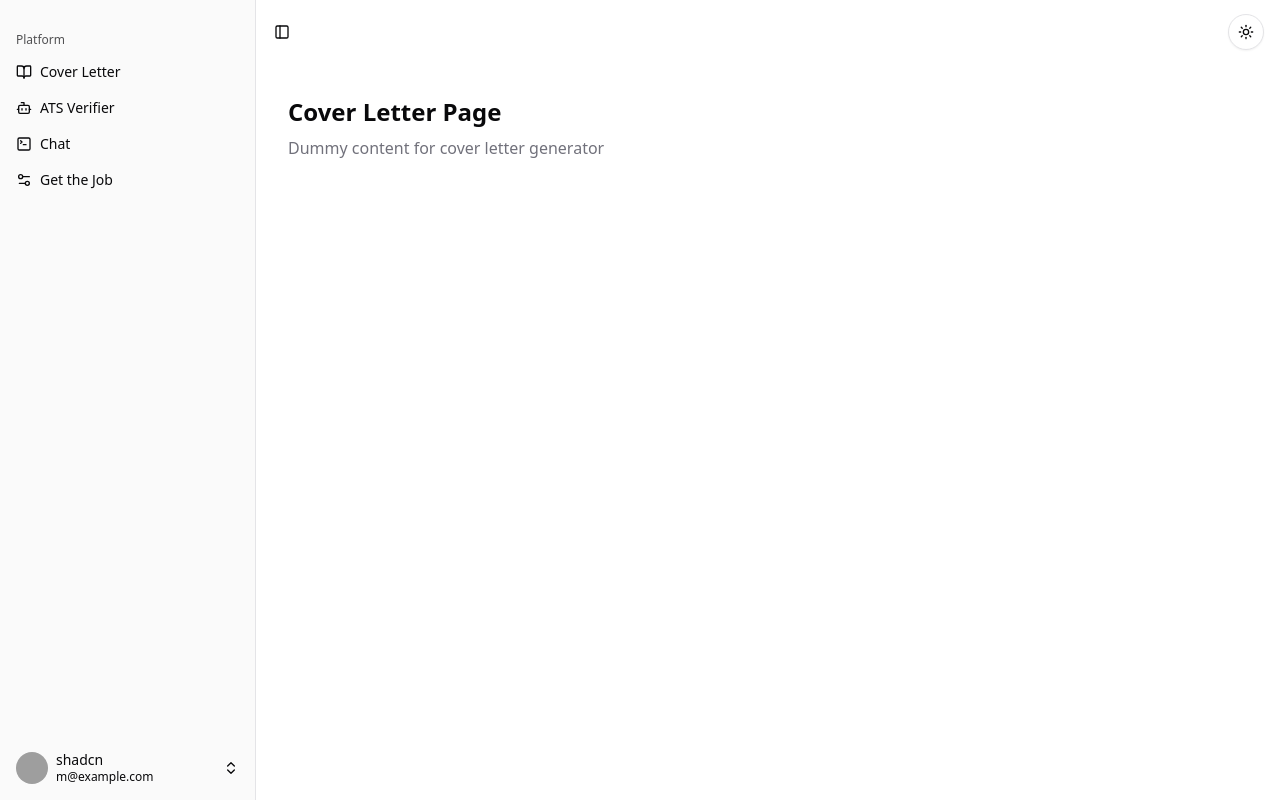
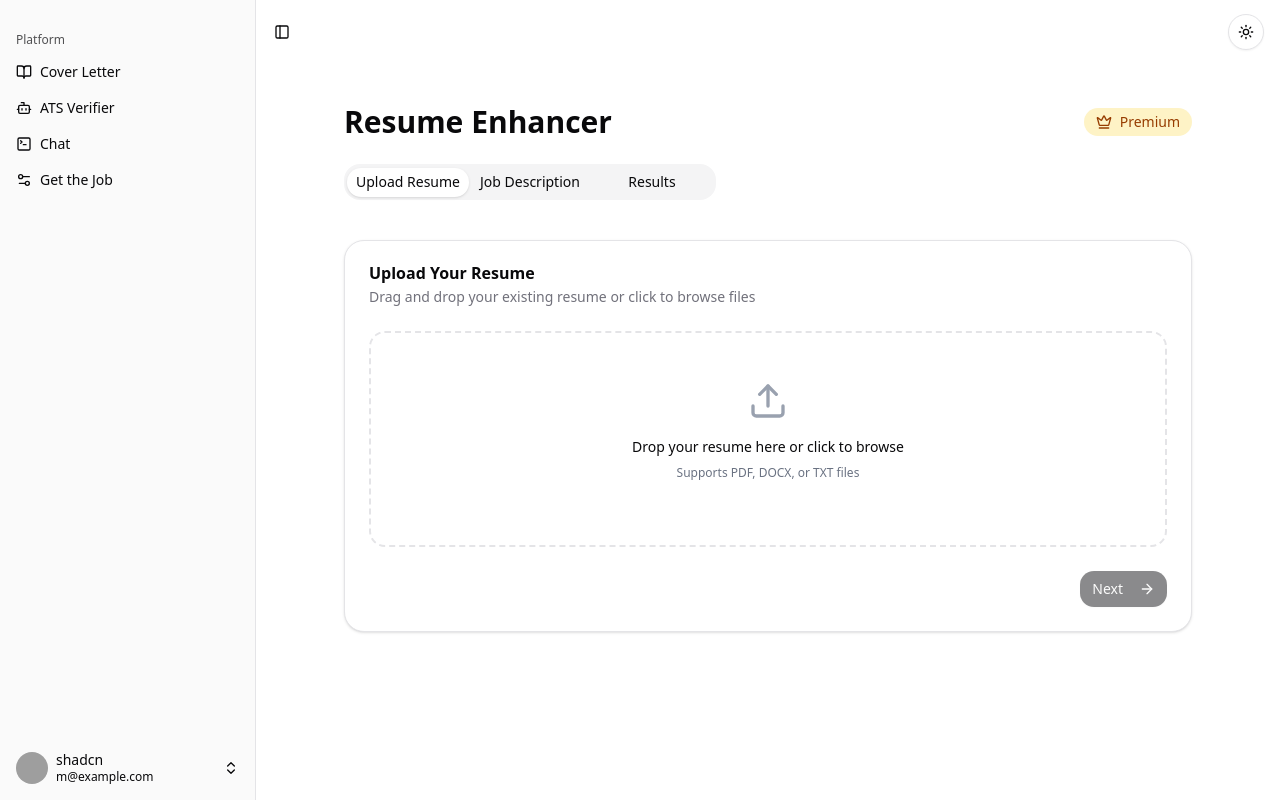
Before and after one commit to anujs101/race, a React (Vite) app in the folder Frontend/: page /dashboard/cover in a window 1280 px wide. Built offline with nearby package versions, Linux system fonts and the light colour scheme; grey boxes are pictures that could not be loaded.

Commit message:
cover letter page completed

```diff
--- a/Frontend/src/Pages/CoverLetter.jsx
+++ b/Frontend/src/Pages/CoverLetter.jsx
@@ -1,12 +1,226 @@
-import React from 'react'
+import React, { useState } from 'react';
+import { Button } from '@/components/ui/button';
+import { Textarea } from '@/components/ui/textarea';
+import { Card, CardContent, CardDescription, CardFooter, CardHeader, CardTitle } from '@/components/ui/card';
+import { Tabs, TabsContent, TabsList, TabsTrigger } from '@/components/ui/tabs';
+import { Alert, AlertDescription, AlertTitle } from '@/components/ui/alert';
+import { FileText, Upload, ArrowRight, Check, Crown } from 'lucide-react';
 
 const CoverLetter = () => {
+  const [jobDescription, setJobDescription] = useState('');
+  const [uploadedFile, setUploadedFile] = useState(null);
+  const [generationStatus, setGenerationStatus] = useState('idle'); // idle, generating, complete
+  const [activeTab, setActiveTab] = useState('upload');
+
+  const handleFileUpload = (e) => {
+    const file = e.target.files[0];
+    if (file) {
+      setUploadedFile(file);
+    }
+  };
+
+  const handleDragOver = (e) => {
+    e.preventDefault();
+  };
+
+  const handleDrop = (e) => {
+    e.preventDefault();
+    if (e.dataTransfer.files && e.dataTransfer.files.length > 0) {
+      setUploadedFile(e.dataTransfer.files[0]);
+    }
+  };
+
+  const generateDocuments = () => {
+    if (!jobDescription || !uploadedFile) {
+      return;
+    }
+
+    setGenerationStatus('generating');
+
+    // Simulate generation process
+    setTimeout(() => {
+      setGenerationStatus('complete');
+      setActiveTab('results');
+    }, 3000);
+  };
+
   return (
-    <div className="p-4">
-      <h1 className="text-2xl font-bold">Cover Letter Page</h1>
-      <p className="mt-2 text-muted-foreground">Dummy content for cover letter generator</p>
+    <div className="container mx-auto p-6 max-w-4xl">
+      <div className="flex items-center justify-between mb-6">
+        <h1 className="text-3xl font-bold">Resume Enhancer</h1>
+        <div className="flex items-center bg-amber-100 text-amber-800 px-3 py-1 rounded-full">
+          <Crown className="w-4 h-4 mr-2" />
+          <span className="text-sm font-medium">Premium</span>
+        </div>
+      </div>
+
+      <Tabs value={activeTab} onValueChange={setActiveTab} className="w-full">
+        <TabsList className="grid grid-cols-3 mb-8">
+          <TabsTrigger value="upload">Upload Resume</TabsTrigger>
+          <TabsTrigger value="job">Job Description</TabsTrigger>
+          <TabsTrigger value="results">Results</TabsTrigger>
+        </TabsList>
+
+        <TabsContent value="upload" className="space-y-4">
+          <Card>
+            <CardHeader>
+              <CardTitle>Upload Your Resume</CardTitle>
+              <CardDescription>
+                Drag and drop your existing resume or click to browse files
+              </CardDescription>
+            </CardHeader>
+            <CardContent>
+              <div
+                className="border-2 border-dashed rounded-lg p-12 text-center cursor-pointer hover:bg-gray-50 transition-colors"
+                onDragOver={handleDragOver}
+                onDrop={handleDrop}
+                onClick={() => document.getElementById('resume-upload').click()}
+              >
+                <div className="flex flex-col items-center justify-center space-y-4">
+                  <Upload className="h-10 w-10 text-gray-400" />
+                  <div className="space-y-2">
+                    <p className="text-sm font-medium">
+                      {uploadedFile ? uploadedFile.name : 'Drop your resume here or click to browse'}
+                    </p>
+                    <p className="text-xs text-gray-500">
+                      Supports PDF, DOCX, or TXT files
+                    </p>
+                  </div>
+                  <input
+                    id="resume-upload"
+                    type="file"
+                    className="hidden"
+                    accept=".pdf,.docx,.txt"
+                    onChange={handleFileUpload}
+                  />
+                </div>
+              </div>
+            </CardContent>
+            <CardFooter className="flex justify-end">
+              <Button
+                onClick={() => setActiveTab('job')}
+                disabled={!uploadedFile}
+              >
+                Next <ArrowRight className="ml-2 h-4 w-4" />
+              </Button>
+            </CardFooter>
+          </Card>
+        </TabsContent>
+
+        <TabsContent value="job" className="space-y-4">
+          <Card>
+            <CardHeader>
+              <CardTitle>Job Description</CardTitle>
+              <CardDescription>
+                Paste the job description to customize your resume and cover letter
+              </CardDescription>
+            </CardHeader>
+            <CardContent>
+              <Textarea
+                placeholder="Paste job description here..."
+                className="min-h-64"
+                value={jobDescription}
+                onChange={(e) => setJobDescription(e.target.value)}
+              />
+            </CardContent>
+            <CardFooter className="flex justify-between">
+              <Button variant="outline" onClick={() => setActiveTab('upload')}>
+                Back
+              </Button>
+              <Button
+                onClick={generateDocuments}
+                disabled={!jobDescription || generationStatus === 'generating'}
+              >
+                {generationStatus === 'generating' ? 'Generating...' : 'Generate Documents'}
+              </Button>
+            </CardFooter>
+          </Card>
+        </TabsContent>
+
+        <TabsContent value="results" className="space-y-6">
+          {generationStatus === 'complete' ? (
+            <>
+              <Alert className="bg-green-50 border-green-200">
+                <Check className="h-4 w-4 text-green-600" />
+                <AlertTitle className="text-green-800">Success!</AlertTitle>
+                <AlertDescription className="text-green-700">
+                  Your tailored resume and cover letter have been generated
+                </AlertDescription>
+              </Alert>
+
+              <div className="grid grid-cols-1 md:grid-cols-2 gap-6">
+                <Card>
+                  <CardHeader>
+                    <CardTitle>Tailored Resume</CardTitle>
+                    <CardDescription>
+                      Customized to highlight relevant experience for this role
+                    </CardDescription>
+                  </CardHeader>
+                  <CardContent className="h-64 bg-gray-50 flex items-center justify-center border rounded-md">
+                    <FileText className="w-16 h-16 text-gray-300" />
+                  </CardContent>
+                  <CardFooter>
+                    <Button className="w-full">
+                      Download Resume
+                    </Button>
+                  </CardFooter>
+                </Card>
+
+                <Card>
+                  <CardHeader>
+                    <CardTitle>Cover Letter</CardTitle>
+                    <CardDescription>
+                      Custom cover letter based on your resume and the job description
+                    </CardDescription>
+                  </CardHeader>
+                  <CardContent className="h-64 bg-gray-50 flex items-center justify-center border rounded-md">
+                    <FileText className="w-16 h-16 text-gray-300" />
+                  </CardContent>
+                  <CardFooter>
+                    <Button className="w-full">
+                      Download Cover Letter
+                    </Button>
+                  </CardFooter>
+                </Card>
+              </div>
+
+              <Card>
+                <CardHeader>
+                  <CardTitle>Application Tips</CardTitle>
+                  <CardDescription>
+                    Based on our analysis of your resume and the job description
+                  </CardDescription>
+                </CardHeader>
+                <CardContent className="space-y-4">
+                  <div className="space-y-2">
+                    <h3 className="font-medium">Keyword Match</h3>
+                    <div className="bg-gray-100 h-4 rounded-full overflow-hidden">
+                      <div className="bg-green-500 h-full w-4/5" />
+                    </div>
+                    <p className="text-sm text-gray-600">Your resume now matches 80% of the key skills in the job description</p>
+                  </div>
+
+                  <div className="space-y-2">
+                    <h3 className="font-medium">Suggested Follow-up</h3>
+                    <p className="text-sm text-gray-600">Consider reaching out to the hiring manager on LinkedIn within 3-5 days of applying</p>
+                  </div>
+                </CardContent>
+              </Card>
+            </>
+          ) : (
+            <div className="flex flex-col items-center justify-center py-12 text-center">
+              <FileText className="w-16 h-16 text-gray-300 mb-4" />
+              <h3 className="text-lg font-medium">No Documents Generated Yet</h3>
+              <p className="text-gray-500 mt-2">Upload your resume and add a job description to get started</p>
+              <Button onClick={() => setActiveTab('upload')} className="mt-6">
+                Start Process
+              </Button>
+            </div>
+          )}
+        </TabsContent>
+      </Tabs>
     </div>
-  )
-}
+  );
+};
 
-export default CoverLetter
+export default CoverLetter;
```
